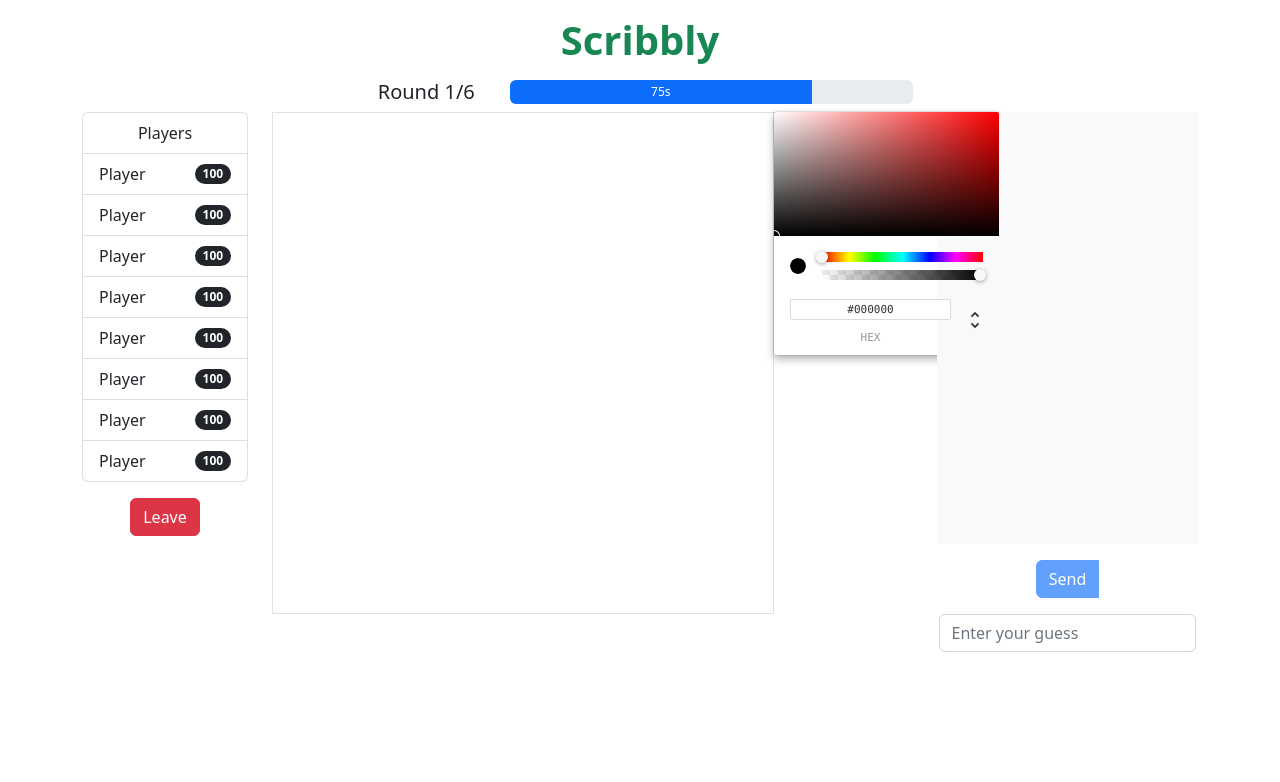
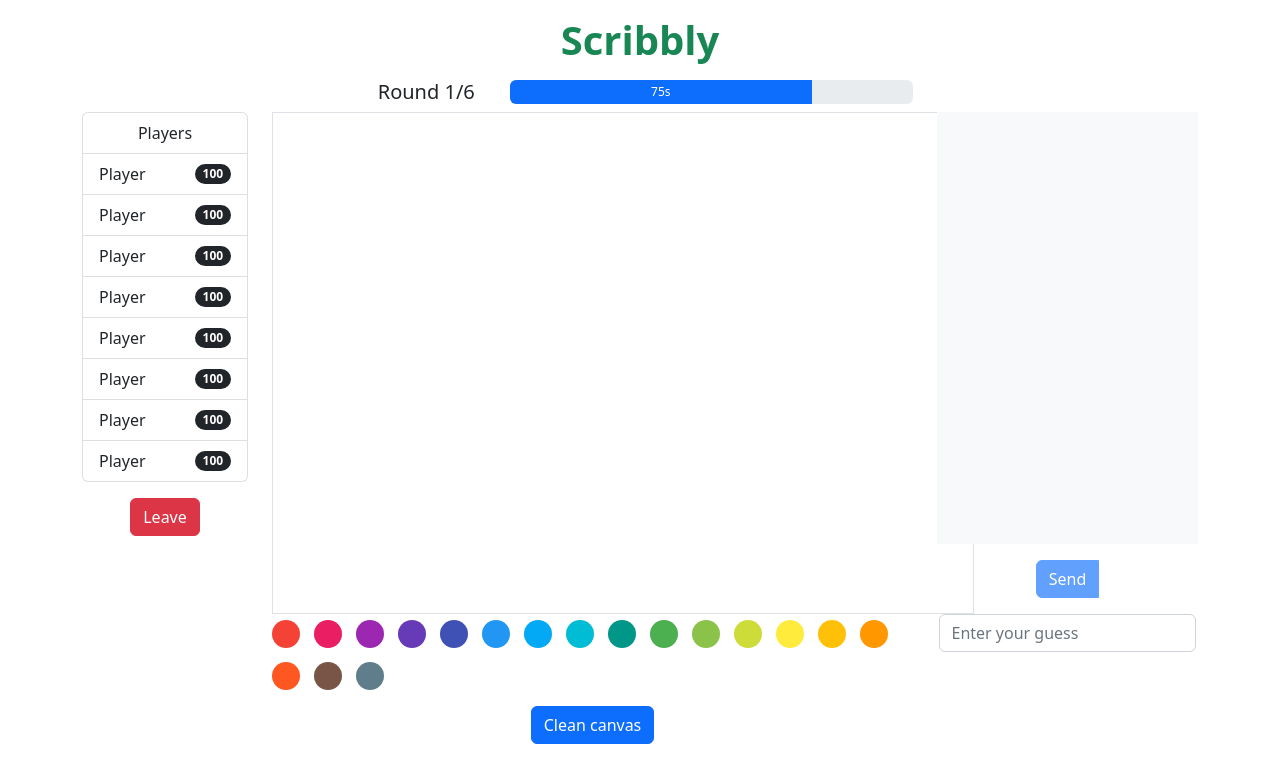
Before and after one commit to hynas321/Scribbly, a React (Vite) app in the folder react-app/: page /game in a window 1280 px wide. Shown: the top 782 px of the page. Built offline with nearby package versions, Linux system fonts and the light colour scheme.

Commit message:
Add button that allows canvas reset. Change color picker to CirclePicker component

```diff
--- a/react-app/src/components/Canvas.tsx
+++ b/react-app/src/components/Canvas.tsx
@@ -1,9 +1,10 @@
 import { useState } from "react";
 import { useDraw } from "./hooks/useDraw";
-import { ChromePicker } from "react-color"
+import { CirclePicker } from "react-color"
+import Button from "./Button";
 
 function Canvas() {
-  const { canvasRef, onMouseDown } = useDraw(draw);
+  const { canvasRef, onMouseDown, clearCanvas } = useDraw(draw);
   const [color, setColor] = useState("#000000");
 
   function draw({
@@ -29,20 +30,26 @@ function Canvas() {
   }
 
   return (
-    <div className="d-flex">
+    <div className="">
       <canvas
         ref={canvasRef}
-        width={500}
+        width={700}
         height={500}
         className="border border-black rounded-md"
         onMouseDown={onMouseDown}
       />
       <div>
-        <ChromePicker
+      </div>
+      <CirclePicker
           color={color}
+          width="100"
           onChange={(e) => setColor(e.hex)}
         />
-      </div>
+        <Button
+          text={"Clean canvas"}
+          active={true}
+          onClick={clearCanvas}
+        />
     </div>
   )
 }
```
